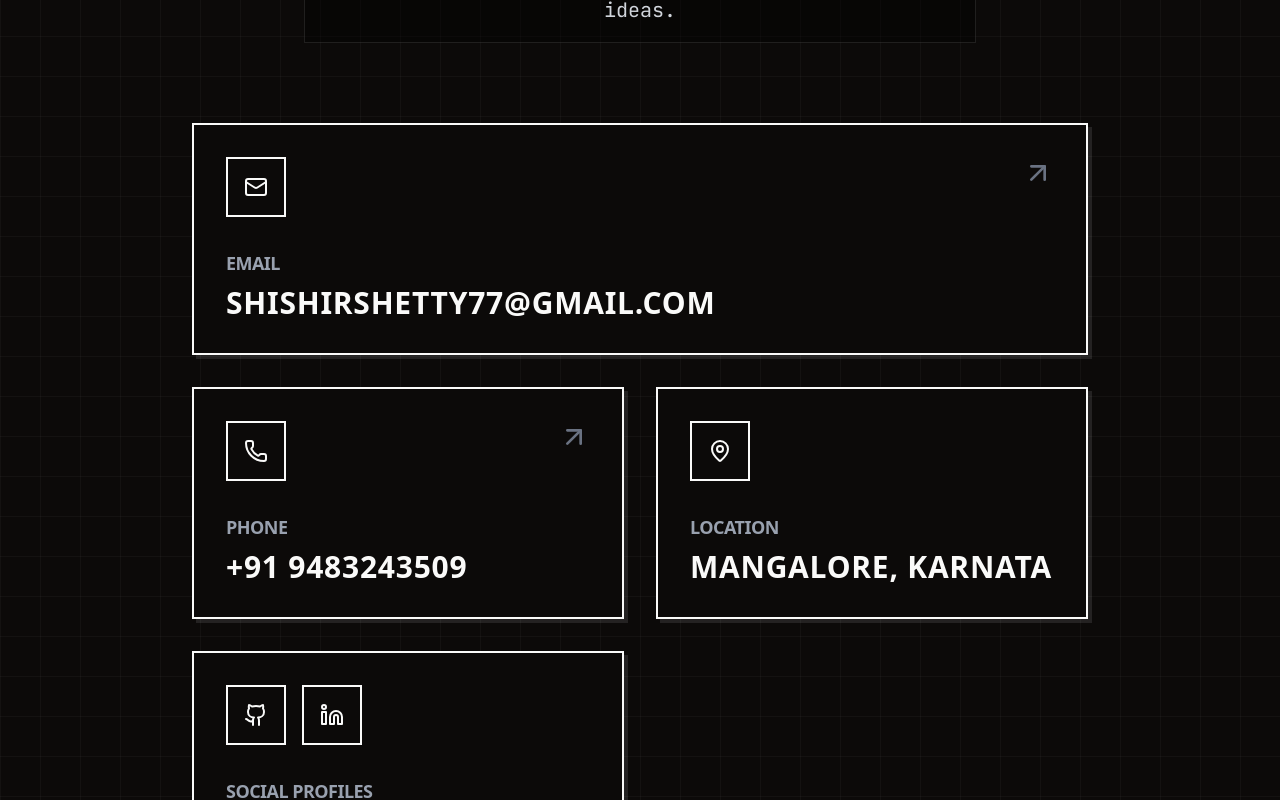
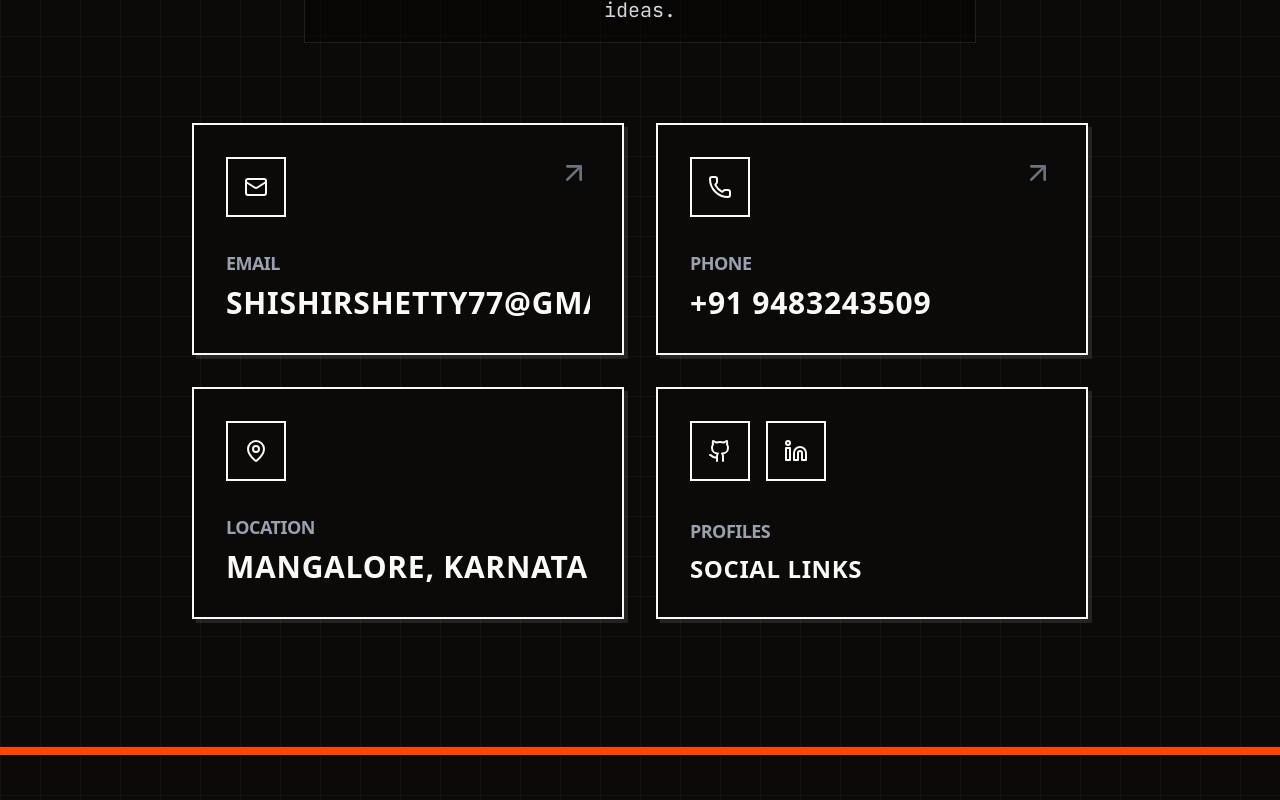
Before and after one commit to shishirshetty77/portfolio-site, a Next.js app: page / in a window 1280 px wide. Shown: the part 8500-9300 px from the top of the page. Built offline with nearby package versions, Linux system fonts and the light colour scheme.

Commit message:
chore: restore symmetrical contact grid

```diff
--- a/src/components/Contact.tsx
+++ b/src/components/Contact.tsx
@@ -42,8 +42,7 @@ export function Contact() {
         </motion.div>
 
         <div className="grid md:grid-cols-2 gap-6 sm:gap-8 max-w-4xl mx-auto">
-          {/* Email Card - Span full width to accommodate full address */}
-          <div className="md:col-span-2">
+          {/* Email Card */}
           <ContactCard
             href="mailto:shishirshetty77@gmail.com"
             icon={Mail}
@@ -52,7 +51,6 @@ export function Contact() {
             colorClass="primary"
             shadowColor="rgba(255,69,0,1)"
           />
-          </div>
 
           {/* Phone Card */}
           <ContactCard
@@ -103,8 +101,8 @@ export function Contact() {
               </a>
             </div>
             <div>
-              <h3 className="text-lg font-mono font-bold text-gray-400 mb-2 uppercase tracking-widest">Social Profiles</h3>
-              <p className="text-2xl font-black font-oswald text-foreground uppercase tracking-wide">Connect with me</p>
+              <h3 className="text-lg font-mono font-bold text-gray-400 mb-2 uppercase tracking-widest">Profiles</h3>
+              <p className="text-2xl font-black font-oswald text-foreground uppercase tracking-wide">Social Links</p>
             </div>
           </motion.div>
         </div>
```
Lines whose indentation alone changed are shown as unchanged.
